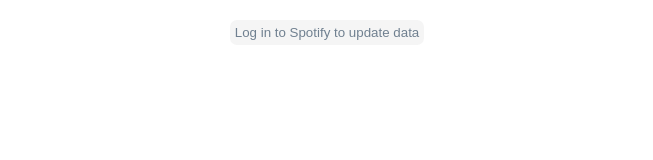
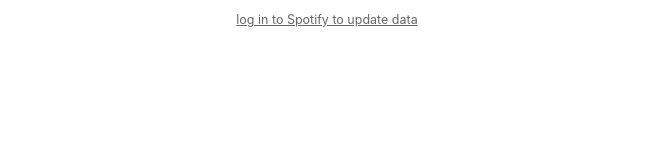
Before and after one commit to lozzolloz/playlist-aggregator, a React (Create React App) app in the folder frontend/: page / in a window 1280 px wide. Shown: the top 160 px of the page, without its empty margins (313-966 px from the left). Built offline with nearby package versions, Linux system fonts and the light colour scheme; no server answers; what spotify-web-api-js would draw is missing.

Commit message:
updated login and logout

```diff
--- a/frontend/src/components/DataUpdater/DataUpdater.css
+++ b/frontend/src/components/DataUpdater/DataUpdater.css
@@ -1,4 +1,4 @@
-.data-updater__container {
+.data-updater__subcontainer {
   display: flex;
   flex-direction: column;
   align-items: center;
@@ -6,6 +6,17 @@
   padding: 7px;
   margin: 10px;
   border-radius: 15px;
+}
+
+.data-updater{
+  display: flex;
+  flex-direction: column;
+align-items: center;
+}
+
+.loggedin-logout{
+  display: flex;
+  flex-direction: row;;
 }
 
 .data-updater__button {
@@ -24,13 +35,21 @@
   width: 165px;
 }
 
-p,
-a {
-  font-size: 14px;
+.data-updater h3{
+  font-size: 16px;
+  font-weight: normal;
 }
 
-p,
-a,
+.data-updater p{
+  font-size: 12.5px;
+  opacity: 0.6;
+  color: black;
+  margin: 12px 5px 2px
+}
+
+
+
+.data-updater__subcontainer p,
 button {
   margin: 7px 8px;
 }
--- a/frontend/src/components/DataUpdater/DataUpdater.js
+++ b/frontend/src/components/DataUpdater/DataUpdater.js
@@ -20,8 +20,16 @@ export default function DataUpdater({
   searchResults,
 }) {
   return (
-    <div className="data-updater__container">
+    <div className="data-updater">
+      <div className="loggedin-logout">
         <p>logged in as {userName}</p>
+        <p>|</p>
+        <a href="http://localhost:3000/">
+          <p>logout</p>
+        </a>
+      </div>
+      <div className="data-updater__subcontainer">
+        <h3>update 2023 playlist data</h3>
 
         <div>
           <button
@@ -31,7 +39,7 @@ export default function DataUpdater({
               setGetPlaysDisabled(false);
             }}
           >
-          check 2023 playlists
+            check new playlists
           </button>
           <button
             className="data-updater__button"
@@ -51,13 +59,9 @@ export default function DataUpdater({
             push to database
           </button>
         </div>
-      <a
-        href="https://api.elephantsql.com/console/2bcf94cf-f4be-4b37-88a5-710bc55c7738/browser"
-        target="_blank"
-        rel="noreferrer"
-      >
-        visit database
-      </a>
+
+        <h3>create new Wrapped playlist</h3>
+
         <div>
           <button
             className="wrapped-button"
@@ -81,6 +85,14 @@ export default function DataUpdater({
             add tracks to playlist
           </button>
         </div>
+        <a
+          href="https://api.elephantsql.com/console/2bcf94cf-f4be-4b37-88a5-710bc55c7738/browser"
+          target="_blank"
+          rel="noreferrer"
+        >
+          <p>visit database</p>
+        </a>
+      </div>
     </div>
   );
 }
--- a/frontend/src/components/LoginButton/LoginButton.css
+++ b/frontend/src/components/LoginButton/LoginButton.css
@@ -1,9 +1,11 @@
-#login-button{
-   color: slategrey;
-   background-color: whitesmoke;
-   border: none;
-margin: 20px;
-padding: 5px;
-border-radius: 7px;
-cursor: pointer;
+.login-button p{
+  cursor: pointer;
+  font-size: 12.5px;
+  opacity: 0.6;
+  color: black;
+  margin: 12px 5px 17px;
 }
+
+a{
+   color: black
+}
--- a/frontend/src/components/LoginButton/LoginButton.js
+++ b/frontend/src/components/LoginButton/LoginButton.js
@@ -1,8 +1,11 @@
-import './LoginButton.css'
+import "./LoginButton.css";
 
-export default function LoginButton(){
-    return(<div>
-        <a href={`http://localhost:8888/login`}>
-          <button id='login-button'>Log in to Spotify to update data</button>
-        </a></div>)
+export default function LoginButton() {
+  return (
+    <div>
+      <a href={`http://localhost:8888/login`} className="login-button">
+        <p>log in to Spotify to update data</p>
+      </a>
+    </div>
+  );
 }
```
Also changed, not shown: frontend/src/App.js (+6 -2 lines). Lines whose indentation alone changed are shown as unchanged.
